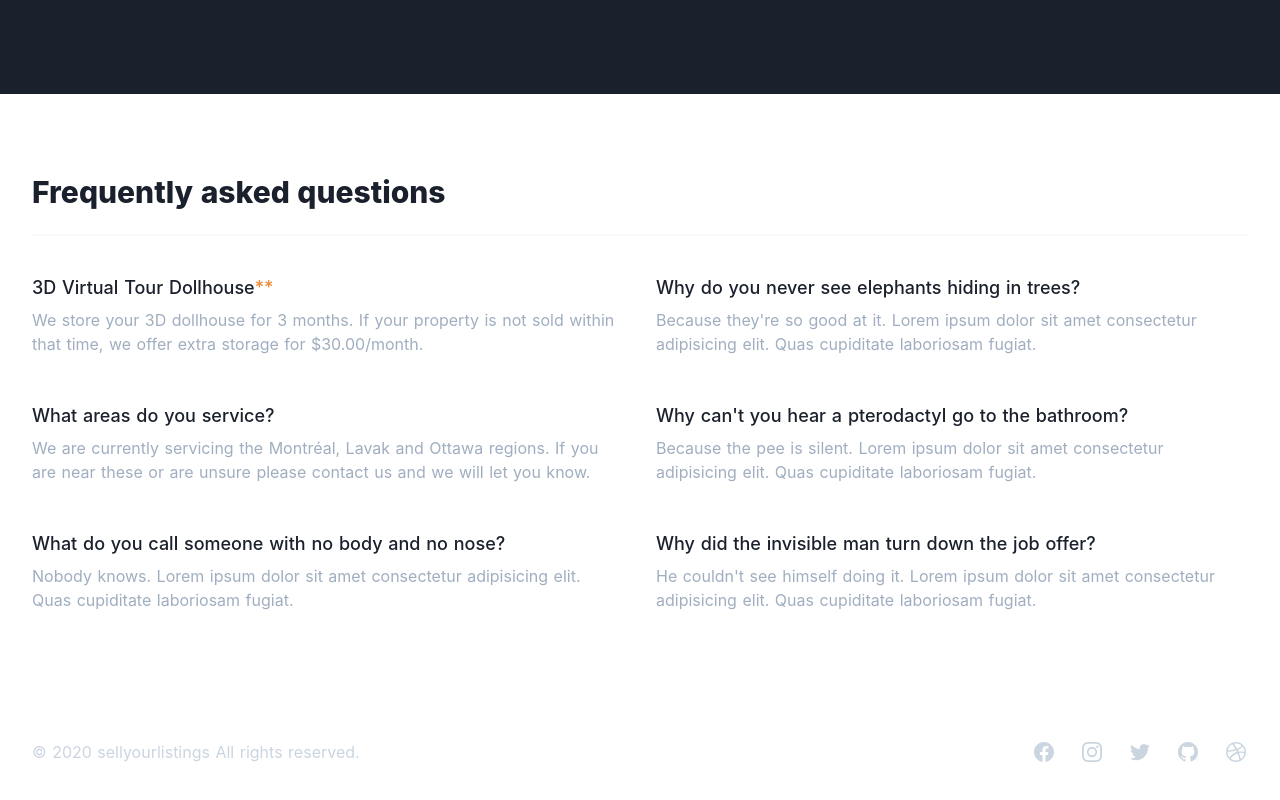
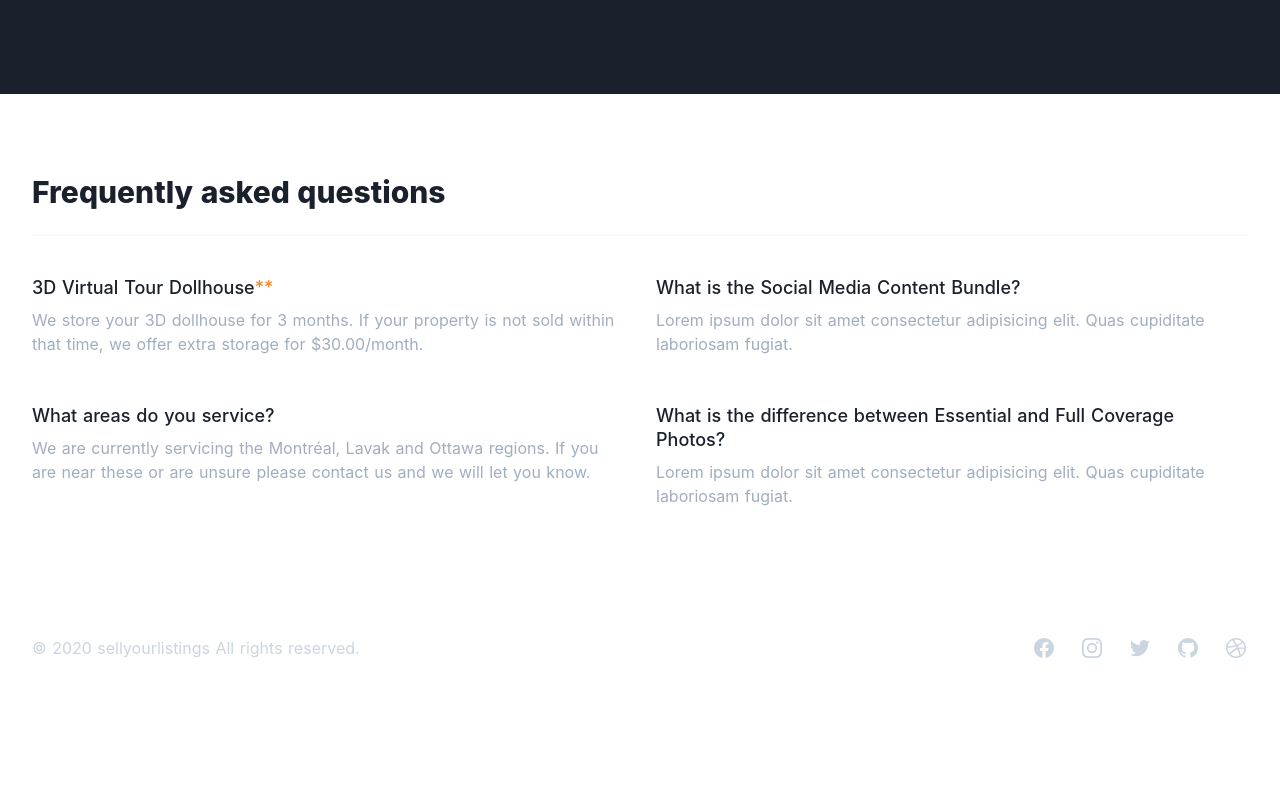
Before and after one commit to tomkonidas/sellyourlistings, a Nuxt app: page / in a window 1280 px wide. Shown: the part 2705-3505 px from the top of the page. After the commit the page ends 3413 px from the top, so only its background shows below. Built offline with nearby package versions, Linux system fonts and the light colour scheme; what @tailwindcss/ui would draw is missing.

Commit message:
Update questions

```diff
--- a/components/FAQ.vue
+++ b/components/FAQ.vue
@@ -32,26 +32,15 @@
                 </p>
               </dd>
             </div>
-            <div class="mt-12">
-              <dt class="text-lg leading-6 font-medium text-gray-900">
-                What do you call someone with no body and no nose?
-              </dt>
-              <dd class="mt-2">
-                <p class="text-base leading-6 text-gray-500">
-                  Nobody knows. Lorem ipsum dolor sit amet consectetur
-                  adipisicing elit. Quas cupiditate laboriosam fugiat.
-                </p>
-              </dd>
-            </div>
           </div>
           <div class="mt-12 md:mt-0">
             <div>
               <dt class="text-lg leading-6 font-medium text-gray-900">
-                Why do you never see elephants hiding in trees?
+                What is the Social Media Content Bundle?
               </dt>
               <dd class="mt-2">
                 <p class="text-base leading-6 text-gray-500">
-                  Because they're so good at it. Lorem ipsum dolor sit amet
+                  Lorem ipsum dolor sit amet
                   consectetur adipisicing elit. Quas cupiditate laboriosam
                   fugiat.
                 </p>
@@ -59,23 +48,11 @@
             </div>
             <div class="mt-12">
               <dt class="text-lg leading-6 font-medium text-gray-900">
-                Why can't you hear a pterodactyl go to the bathroom?
+                What is the difference between Essential and Full Coverage Photos?
               </dt>
               <dd class="mt-2">
                 <p class="text-base leading-6 text-gray-500">
-                  Because the pee is silent. Lorem ipsum dolor sit amet
-                  consectetur adipisicing elit. Quas cupiditate laboriosam
-                  fugiat.
-                </p>
-              </dd>
-            </div>
-            <div class="mt-12">
-              <dt class="text-lg leading-6 font-medium text-gray-900">
-                Why did the invisible man turn down the job offer?
-              </dt>
-              <dd class="mt-2">
-                <p class="text-base leading-6 text-gray-500">
-                  He couldn't see himself doing it. Lorem ipsum dolor sit amet
+                  Lorem ipsum dolor sit amet
                   consectetur adipisicing elit. Quas cupiditate laboriosam
                   fugiat.
                 </p>
```
